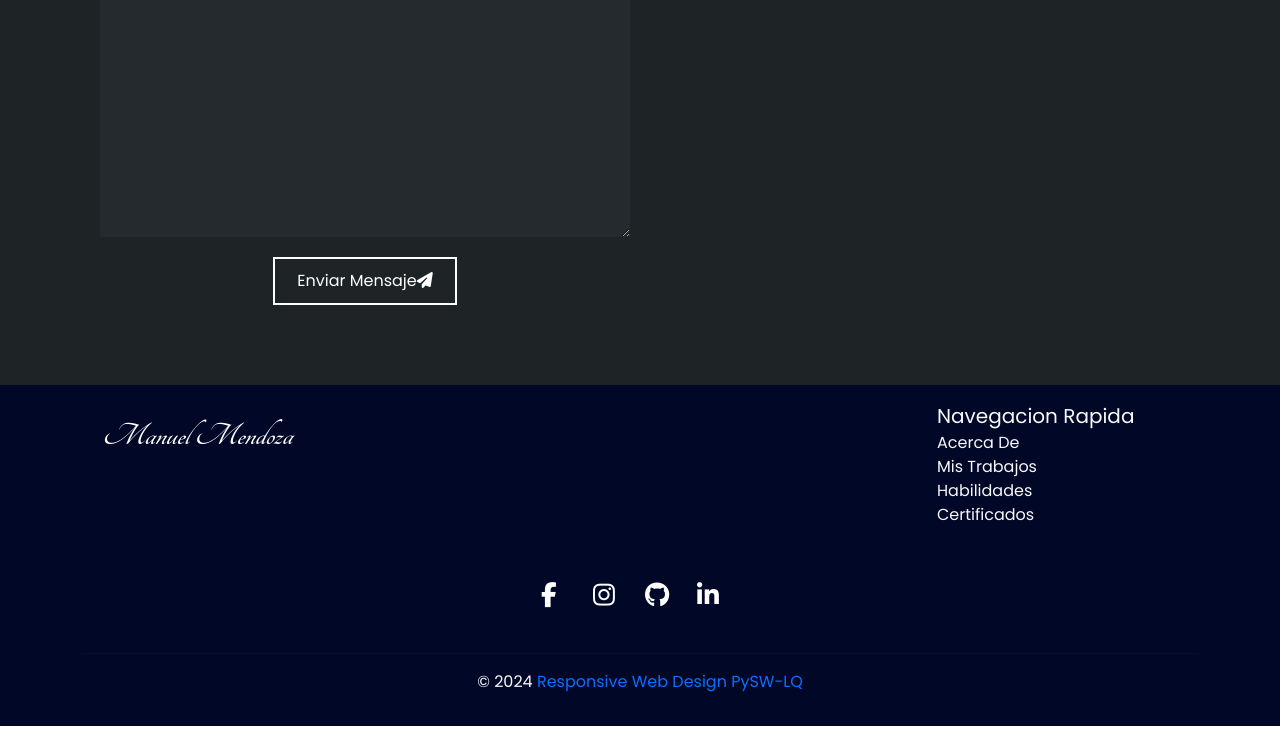
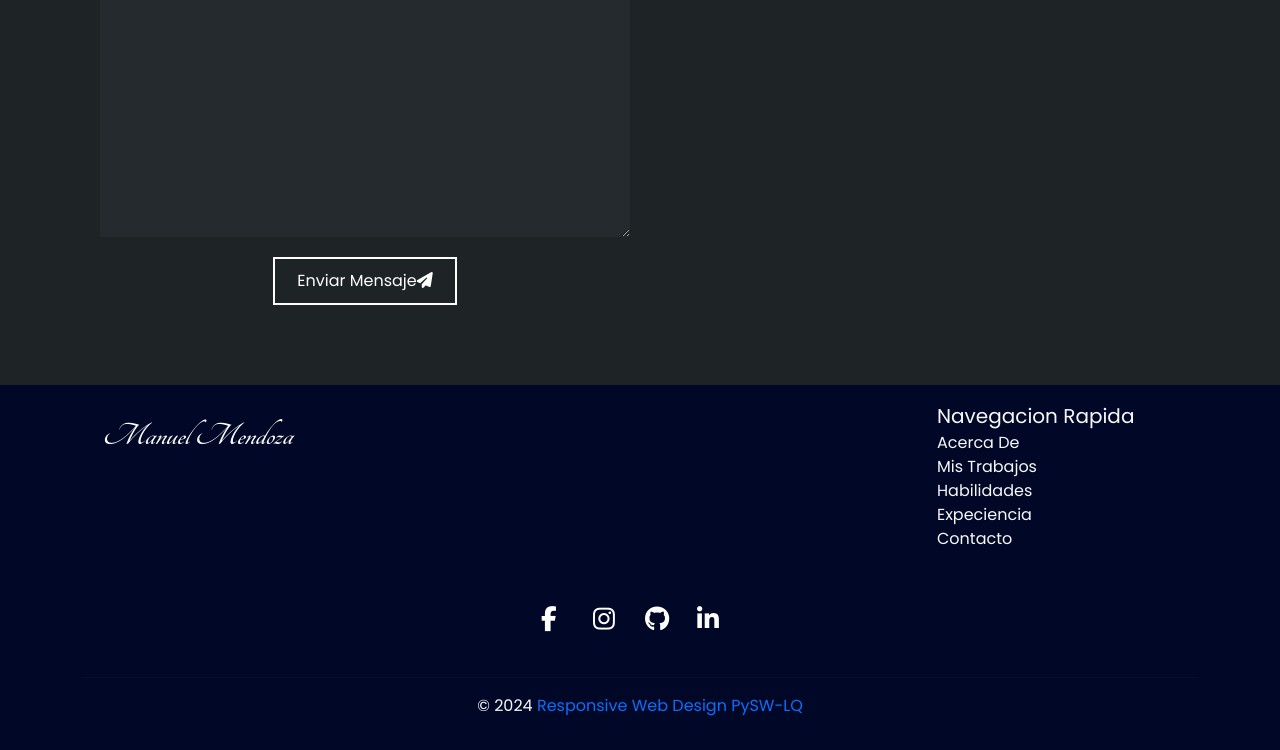
Before and after one commit to devmanueel/PorfolioMendozaManuelSantiago, a plain HTML site: page index.html in a window 1280 px wide. Shown: the part 5826-6576 px from the top of the page. Before the commit the page ends 6552 px from the top, so only its background shows below. Drawn offline with nearby package versions, Linux system fonts and the light colour scheme.

Commit message:
Correciones en el nav de footer

```diff
--- a/index.html
+++ b/index.html
@@ -577,7 +577,7 @@
                     <ul class="p-0">
                         <li class="fs-5 text-light">Navegacion Rapida</li>
                         <li class="nav-item">
-                            <a class="nav-link text-light about" href="#about">Acerca De</a>
+                            <a class="nav-link text-light about" href="#sobremi">Acerca De</a>
                         </li>
                         <li class="nav-item">
                             <a class="nav-link text-light works" href="#works">Mis Trabajos</a>
@@ -586,7 +586,10 @@
                             <a class="nav-link text-light habilidades" href="#skills">Habilidades</a>
                         </li>
                         <li class="nav-item">
-                            <a class="nav-link text-light certificates" href="#certificates">Certificados</a>
+                            <a class="nav-link text-light " href="#curriculum">Expeciencia</a>
+                        </li>
+                        <li class="nav-item">
+                            <a class="nav-link text-light " href="#contacto">Contacto</a>
                         </li>
                     </ul>
                 </div>
```
